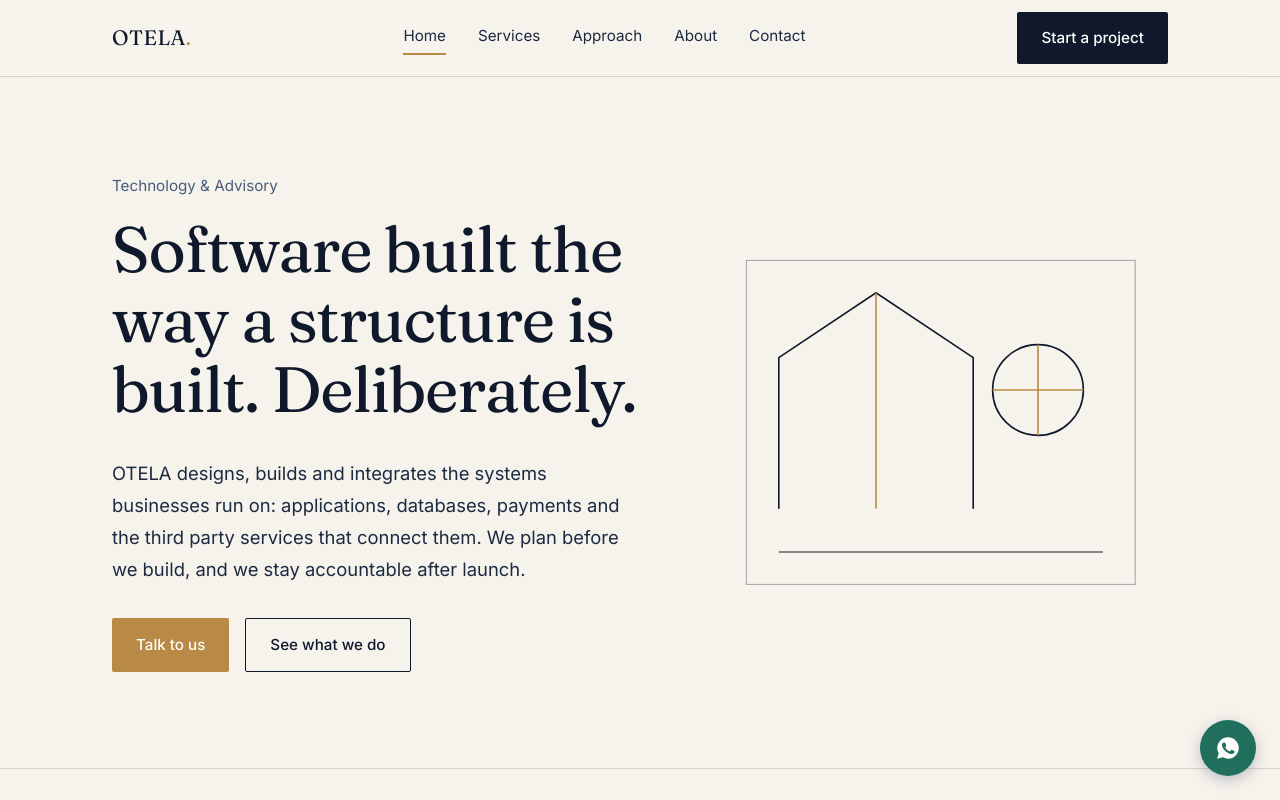
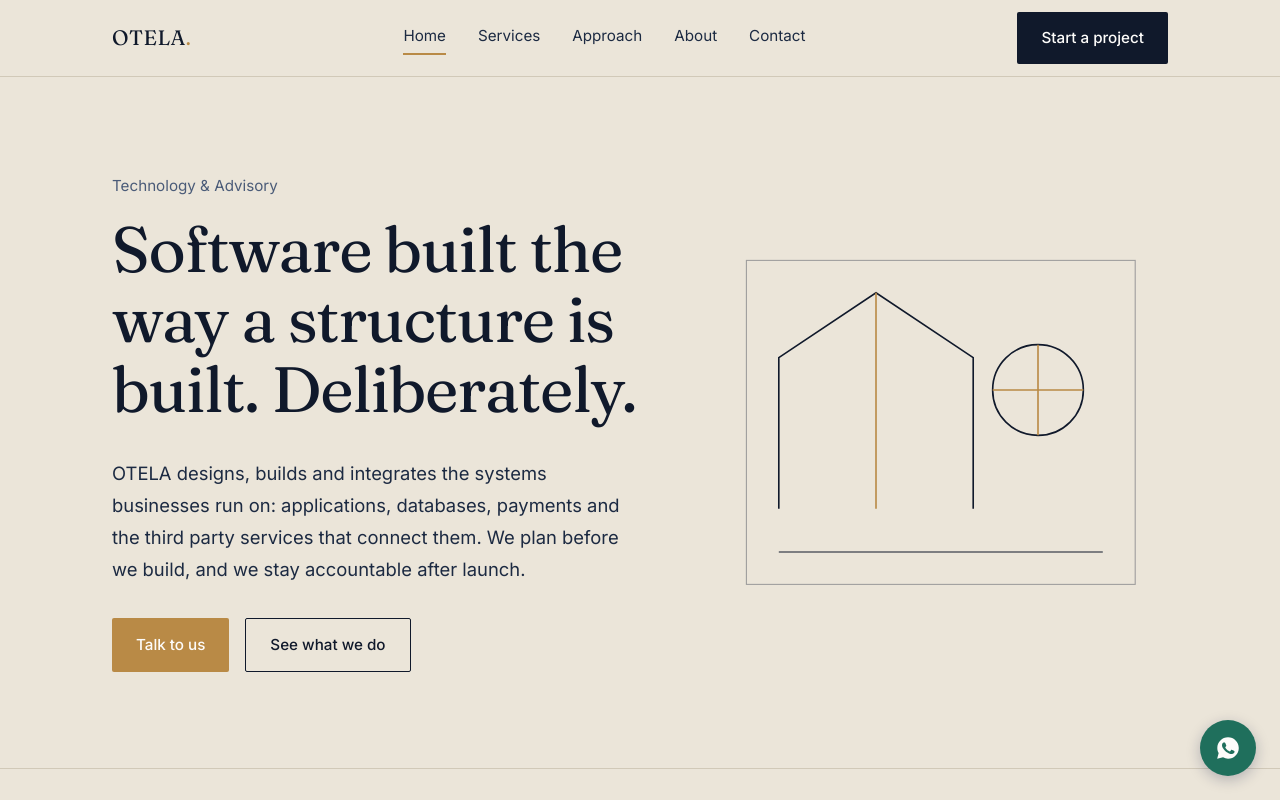
Before and after one commit to Brymarjr/otela-site, a Next.js app: page / in a window 1280 px wide. Shown: the top 800 px of the page. Built offline with nearby package versions, Linux system fonts and the light colour scheme.

Commit message:
style: deepen parchment background for a richer, more sophisticated aesthetic

```diff
--- a/app/globals.css
+++ b/app/globals.css
@@ -4,8 +4,11 @@
 @theme {
   --color-ink: #10192B;
   --color-ink-soft: #1C2A42;
-  --color-parchment: #F6F3EC;
-  --color-parchment-line: #DAD4C4;
+
+  /* Deepened for a more sophisticated, tactile paper feel */
+  --color-parchment: #EBE5D9;
+  --color-parchment-line: #D1C9B8;
+
   --color-brass: #B98A46;
   --color-brass-dark: #8F6A34;
   --color-slate: #4A5B78;
```
